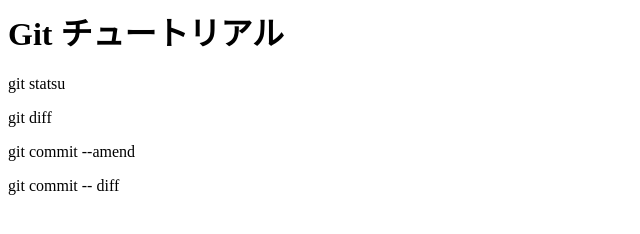
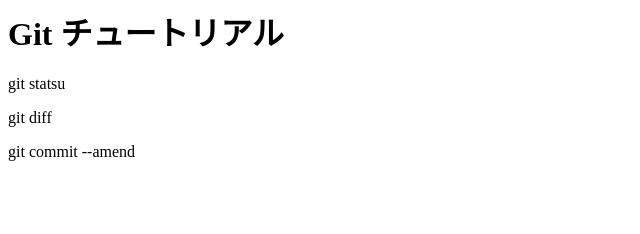
Before and after one commit to honda-practiceGIT/git_tutorial, a plain HTML site: page index.html in a window 1280 px wide. Shown: the whole page, without its empty margins (0-640 px from the left). Drawn offline with Linux system fonts and the light colour scheme.

Commit message:
modyfy correct PGM

```diff
--- a/index.html
+++ b/index.html
@@ -2,4 +2,3 @@
 <p>git statsu</p>
 <p>git diff</p>
 <p>git commit --amend</p>
-<p>git commit -- diff</p>
```
